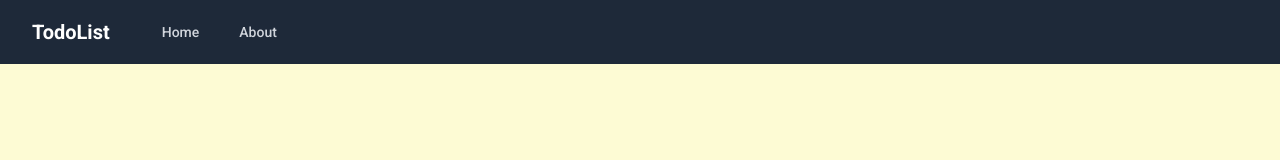
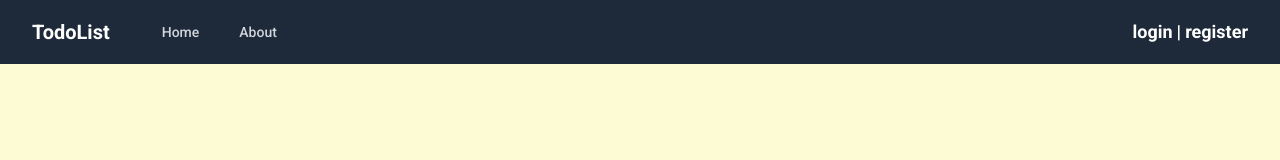
Before and after one commit to ShahradArianNezhad/TodoList, a React (Vite) app in the folder frontend/: page / in a window 1280 px wide. Shown: the top 160 px of the page. Built offline with nearby package versions, Linux system fonts and the light colour scheme; no server answers.

Commit message:
added terneray login register / user tab to navbar

```diff
--- a/frontend/src/components/Navbar.tsx
+++ b/frontend/src/components/Navbar.tsx
@@ -36,7 +36,18 @@ const Navbar = () => {
             </div>
           </div>
           <div>
+            {authContext?.username ?
             <p className='text-white font-bold text-lg'>{authContext?.username}</p>
+            : <>
+                <div className='flex flex-row'>
+                  <Link to="login" className='text-white font-bold text-lg'>login</Link>
+                  <p className='text-white font-bold text-lg mx-1'>|</p>
+                  <Link to="register" className='text-white font-bold text-lg '>register</Link>
+                </div>
+              </>
+
+            }
+
           </div>
 
           {/* Mobile menu button */}
```
